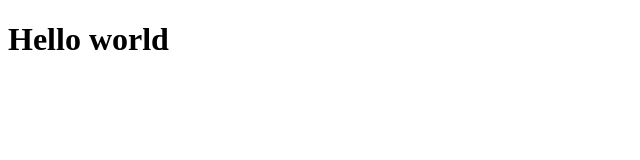
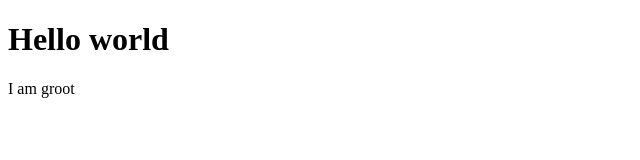
Before and after one commit to nequ22/20March, a plain HTML site: page index.html in a window 1280 px wide. Shown: the full height of the page, 0-640 px from the left. Drawn offline with Linux system fonts and the light colour scheme.

Commit message:
P added in index.html

```diff
--- a/index.html
+++ b/index.html
@@ -7,5 +7,6 @@
 </head>
 <body>
     <h1>Hello world</h1>
+    <p>I am groot</p>
 </body>
 </html>
```
